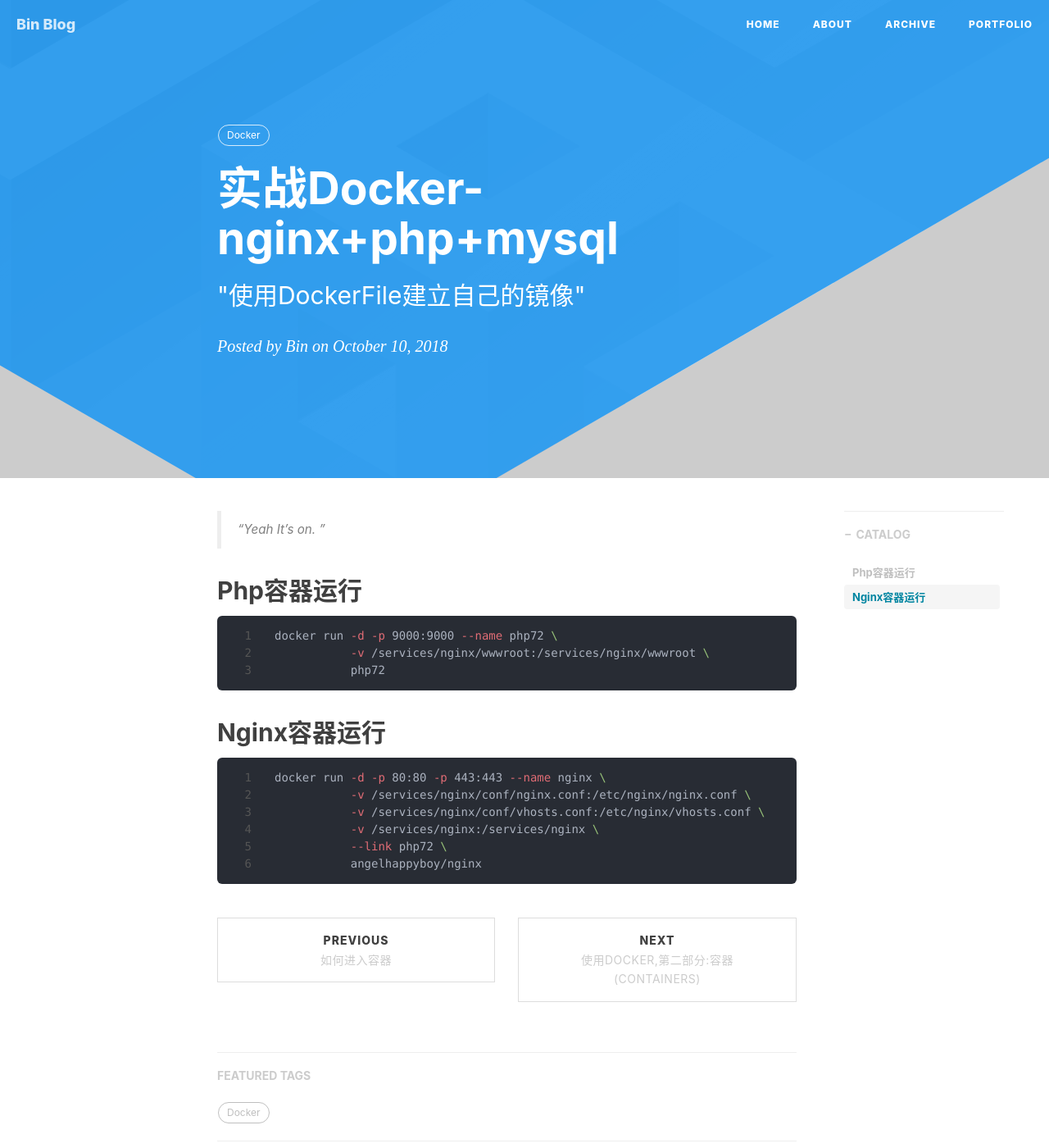
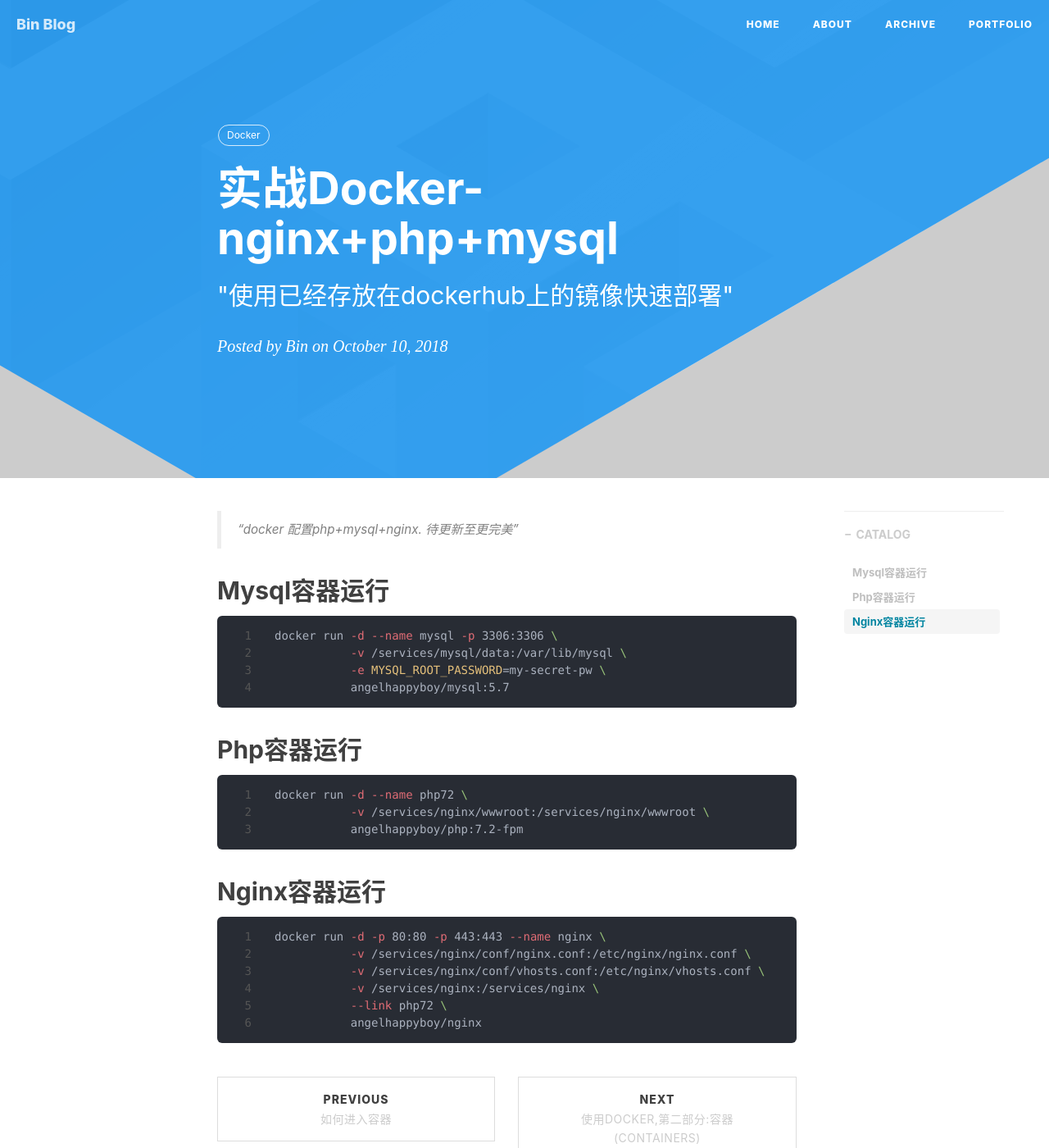
Before and after one commit to angelhappyboy/angelhappyboy.github.io, a Jekyll site: the page built from _posts/2018-10-10-docker-nginx-php-mysql.markdown, in a window 1280 px wide and 1400 px high. Shown: the whole window at 82% size. Built offline with Jekyll 4.4.1, drawn with Linux system fonts in a browser that asks for light colours; nearby versions of some CDN libraries; comment, search, counter and statistics services are not loaded.

Commit message:
docker nginx+php+mysql upadte

````diff
--- a/_posts/2018-10-10-docker-nginx-php-mysql.markdown
+++ b/_posts/2018-10-10-docker-nginx-php-mysql.markdown
@@ -1,7 +1,7 @@
 ---
 layout:     post
 title:      "实战Docker-nginx+php+mysql"
-subtitle:   " \"使用DockerFile建立自己的镜像\""
+subtitle:   " \"使用已经存放在dockerhub上的镜像快速部署\""
 date:       2018-10-10 12:41:00
 author:     "Bin"
 header-img: "img/post/bg/docker.svg"
@@ -10,14 +10,23 @@ tags:
     - Docker
 ---
 
-> “Yeah It's on. ”
+> “docker 配置php+mysql+nginx. 待更新至更完美”
+
+
+## Mysql容器运行
+```bash
+docker run -d --name mysql -p 3306:3306 \
+           -v /services/mysql/data:/var/lib/mysql \
+           -e MYSQL_ROOT_PASSWORD=my-secret-pw \
+           angelhappyboy/mysql:5.7
+```
 
 
 ## Php容器运行
 ```bash
-docker run -d -p 9000:9000 --name php72 \
+docker run -d --name php72 \
            -v /services/nginx/wwwroot:/services/nginx/wwwroot \
-           php72
+           angelhappyboy/php:7.2-fpm
 ```
 
 ## Nginx容器运行
````
